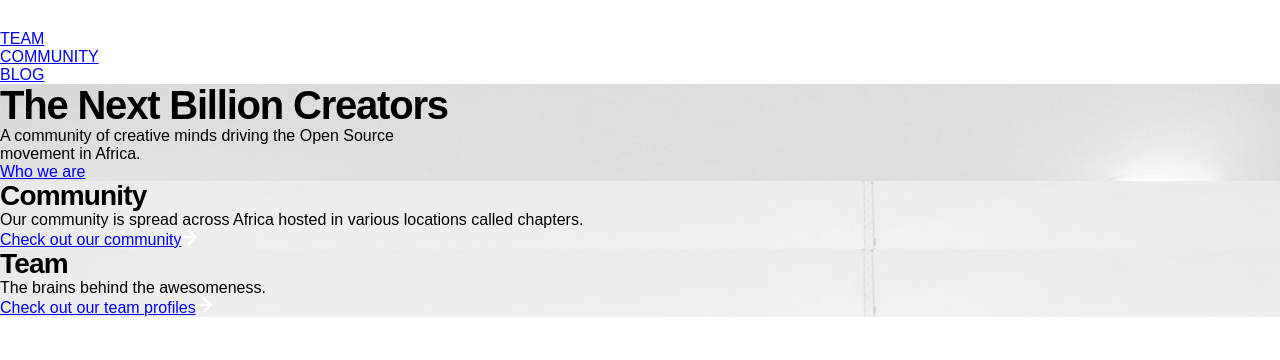
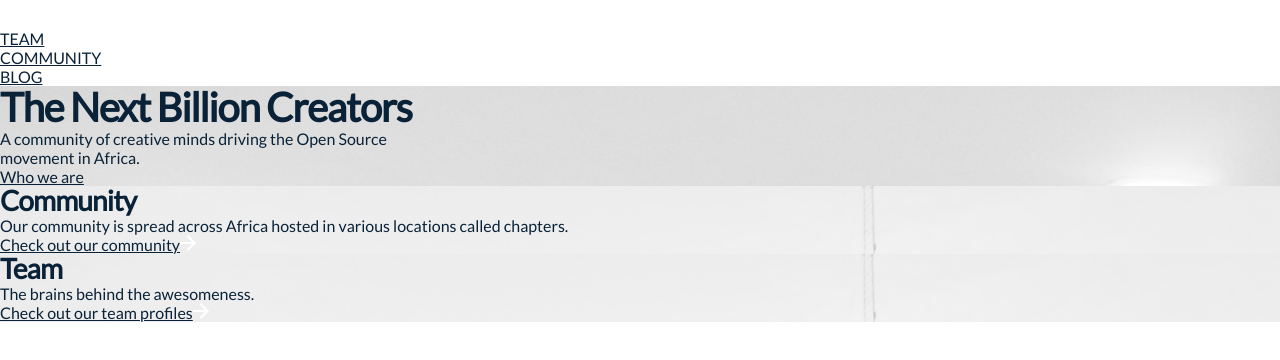
Before and after one commit to oscafrica/oscafrica.org-v2, a Next.js app: page / in a window 1280 px wide. Shown: the top 360 px of the page. Built offline with nearby package versions, Linux system fonts and the light colour scheme.

Commit message:
chnage font to Lato and Ub untu

```diff
--- a/src/styles/styles.css
+++ b/src/styles/styles.css
@@ -1,9 +1,9 @@
 /* disable css validation for workspace */
+@import url("https://fonts.googleapis.com/css2?family=Ubuntu:wght@700&family=Lato:wght@400;500&display=swap");
 
 :root {
-  --font-family-primary: "Work Sans", sans-serif;
-  --font-family-secondary: "Termina", sans-serif;
-  --font-family-tertiary: "Cousine", sans-serif;
+  --font-family-primary: "Lato", sans-serif;
+  --font-family-secondary: "Ubuntu", sans-serif;
 }
 
 html {
@@ -11,19 +11,17 @@ html {
 }
 
 body {
-  -webkit-font-smoothing: antialiased;
-  -moz-osx-font-smoothing: grayscale;
   top: 0 !important;
-  font-family: var(--font-family-primary);
+
   margin: 0px;
   padding: 0px;
-  -webkit-font-smoothing: antialiased;
-  -moz-osx-font-smoothing: grayscale;
   margin: 0;
 }
 
 body * {
   box-sizing: border-box;
+  font-family: var(--font-family-primary);
+  color: #0a2237;
   margin: 0px;
   padding: 0px;
   font-size: 16px;
@@ -33,7 +31,8 @@ body *:focus {
   outline-color: #fafafa;
 }
 
-body a, body button {
+body a,
+body button {
   transition: 0.2s color;
 }
 
@@ -67,16 +66,6 @@ textarea {
   -webkit-appearance: none;
 }
 
-/* font family */
-
-.font-worksans {
-  font-family: var(--font-family-primary);
-}
-
-.font-cousine {
-  font-family: var(--font-family-tertiary);
-}
-
 /* CUSTOM COMPONENTS  */
 
 .max-1440 {
--- a/tailwind.config.js
+++ b/tailwind.config.js
@@ -4,8 +4,8 @@ module.exports = {
   purge: ["src/**/*.js", "src/**/*.jsx", "src/**/*.ts", "src/**/*.tsx", "public/**/*.html"],
   theme: {
     fontFamily: {
-      primary: ["Work Sans", "sans-serif"],
-      secondary: ["Cousine", "sans-serif"]
+      lato: ["Lato", "sans-serif"],
+      ubuntu: ["Ubuntu", "sans-serif"]
     },
     extend: {
       colors: {
```
